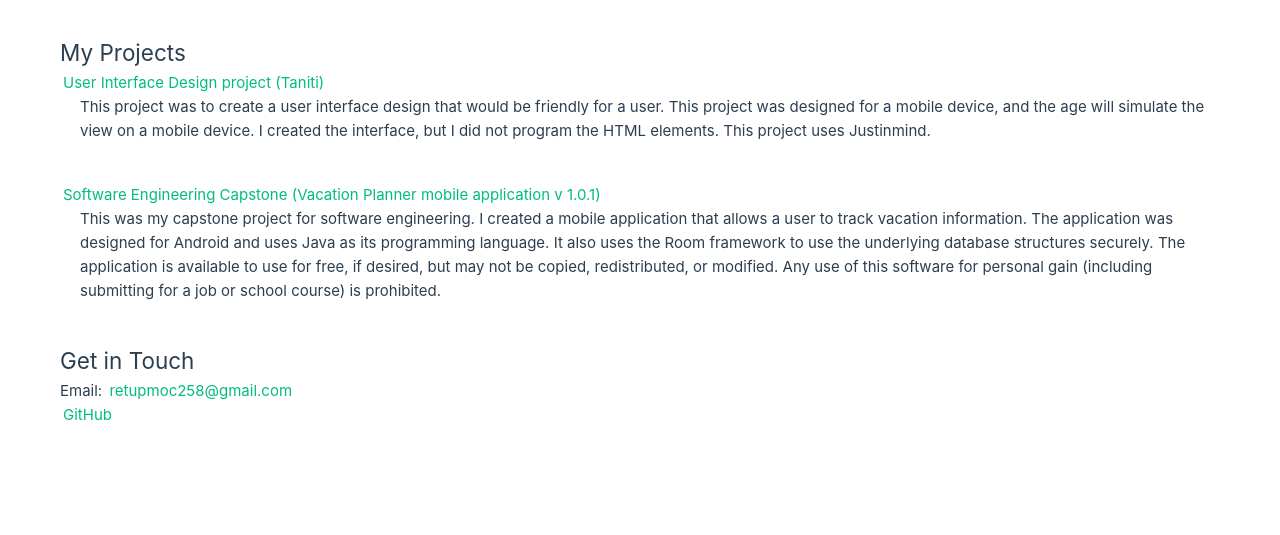
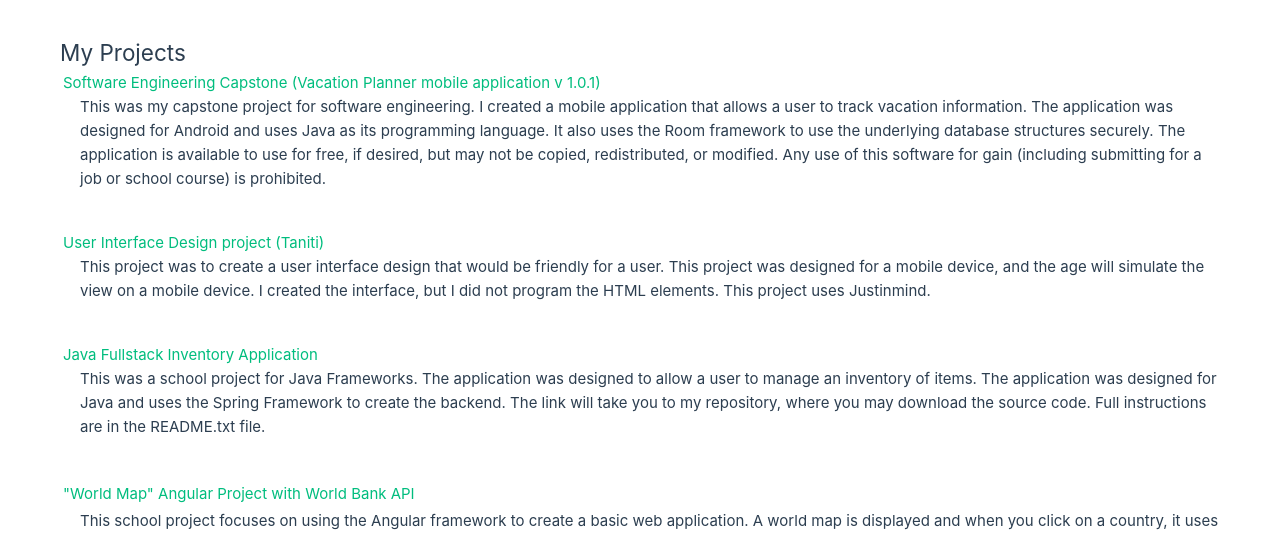
Before and after one commit to retupmoc258/retupmoc258.github.io, a Vue app: page / in a window 1280 px wide. Shown: the part 406-941 px from the top of the page. Before the commit the page ends 893 px from the top, so only its background shows below. Built offline with nearby package versions, Linux system fonts and the light colour scheme.

Commit message:
Changes title of website (in web browser tab bar) to "Jason Bagley"

```diff
--- a/src/views/HomeView.vue
+++ b/src/views/HomeView.vue
@@ -22,32 +22,23 @@
     <!-- Projects Section -->
     <section class="projects-section">
       <h2>My Projects</h2>
-      <!-- You can loop through your projects data and display each project -->
-      <!-- <div v-for="project in projects" :key="project.id" class="project-item">
-        <h3>{{ project.title }}</h3>
-        <p>{{ project.description }}</p>
-        <a :href="project.link" target="_blank">View Project</a>
-      </div> -->
+      <div v-for="project in projects" :key="project.id" class="projects-section">
 
-      <div class="projects-section">
-        <a href="taniti/index.html" target="_blank">User Interface Design project (Taniti)</a>
-        <p class="project-description">
-          This project was to create a user interface design that would be friendly for a user.
-          This project was designed for a mobile device, and the age will simulate the view on a mobile device.
-          I created the interface, but I did not program the HTML elements.  This project uses
-          Justinmind.
-        </p>
-      </div>
-      <div class="projects-section">
-        <a href="/files/vacation_planner_1.0.1.apk" download>Software Engineering Capstone (Vacation Planner mobile application v 1.0.1)</a>
-        <p class="project-description">
-          This was my capstone project for software engineering.  I created a mobile application that allows a user to track vacation information.
-          The application was designed for Android and uses Java as its programming language.  It also uses the Room framework to use the underlying
-          database structures securely.  The application is available to use for free, if desired, but may not be copied, redistributed, or modified.
-          Any use of this software for personal gain (including submitting for a job or school course) is prohibited.
-        </p>
+        <p v-if="project.link === ''" class="green" >{{ project.title }}</p>
+        <a v-else-if="project.download" :href="project.link" target="_blank" download>{{ project.title }}</a>
+        <a v-else :href="project.link" target="_blank">{{ project.title }}</a>
+
+        <p class="project-description">{{ project.description }}</p>
       </div>
     </section>
+
+    <!--<section class="projects-section">
+      <h2>Current Passion Project</h2>
+      <div v-for="project in projects" :key="project.id" class="projects-section">
+        <p class="green" >HIPAA compliant Student Information System (SIS)</p>
+        <p class="project-description">{{ project.description }}</p>
+      </div>
+    </section>  -->
 
     <!-- Contact Section -->
     <section class="contact-section">
@@ -66,10 +57,54 @@ export default {
   data() {
     return {
       // You can define data for your projects here, or fetch it from an API
-      // projects: [
-      //   { id: 1, title: 'Project 1', description: '...', link: '...' },
-      //   { id: 2, title: 'Project 2', description: '...', link: '...' },
-      // ]
+      projects: [
+        {
+          id: 1,
+          title: 'Software Engineering Capstone (Vacation Planner mobile application v 1.0.1)',
+          description: 'This was my capstone project for software engineering.  I created a mobile application that allows a user to track vacation information.' +
+              ' The application was designed for Android and uses Java as its programming language.  It also uses the Room framework to use the underlying' +
+              ' database structures securely.  The application is available to use for free, if desired, but may not be copied, redistributed, or modified.' +
+              ' Any use of this software for gain (including submitting for a job or school course) is prohibited.',
+          link: '/files/vacation_planner_1.0.1.apk',
+          download: true
+        },
+        {
+          id: 2,
+          title: 'User Interface Design project (Taniti)',
+          description: 'This project was to create a user interface design that would be friendly for a user.' +
+              ' This project was designed for a mobile device, and the age will simulate the view on a mobile device.' +
+              ' I created the interface, but I did not program the HTML elements.  This project uses Justinmind.',
+          link: 'taniti/index.html',
+          download: false
+        },
+        {
+          id: 3,
+          title: 'Java Fullstack Inventory Application',
+          description: 'This was a school project for Java Frameworks.  The application was designed to allow a user to manage an inventory of items.' +
+              ' The application was designed for Java and uses the Spring Framework to create the backend.' +
+              ' The link will take you to my repository, where you may download the source code.  Full instructions are in the README.txt file.',
+          link: 'https://github.com/retupmoc258/Java-Fullstack-Inventory-Application',
+          download: false
+        },
+        {
+          id: 4,
+          title: '"World Map" Angular Project with World Bank API',
+          description: 'This school project focuses on using the Angular framework to create a basic web application.  ' +
+              'A world map is displayed and when you click on a country, it uses the World Bank API to retrieve ' +
+              'information about that country and display it on the web page.  The repository is private to prevent students from copying the code.  ' +
+              'If you would like to see the repository code or test the application, please email me.',
+          link: '',
+          download: false
+        },
+        {
+          id: 5,
+          title: 'Vue Crash Course project (by Brad Traversy)',
+          description: 'This was an application I made based on Brad Traversy\'s "Vue Crash Course" YouTube video.  ' +
+              'Project is free to use.  More information about the video can be found in the README.md file',
+          link: 'https://github.com/retupmoc258/vue-project',
+          download: false
+        }
+      ]
     };
   },
   // Optional: Add methods for fetching data or other logic
```
